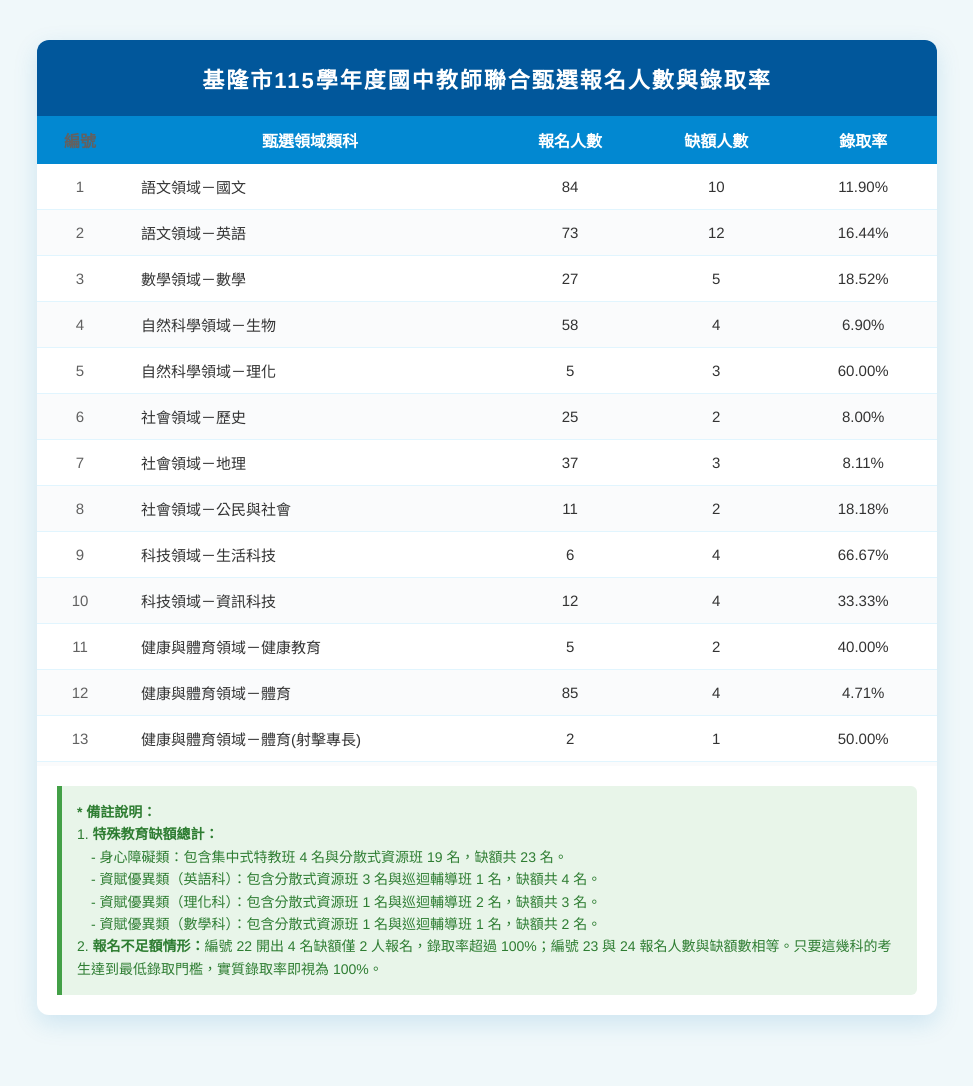
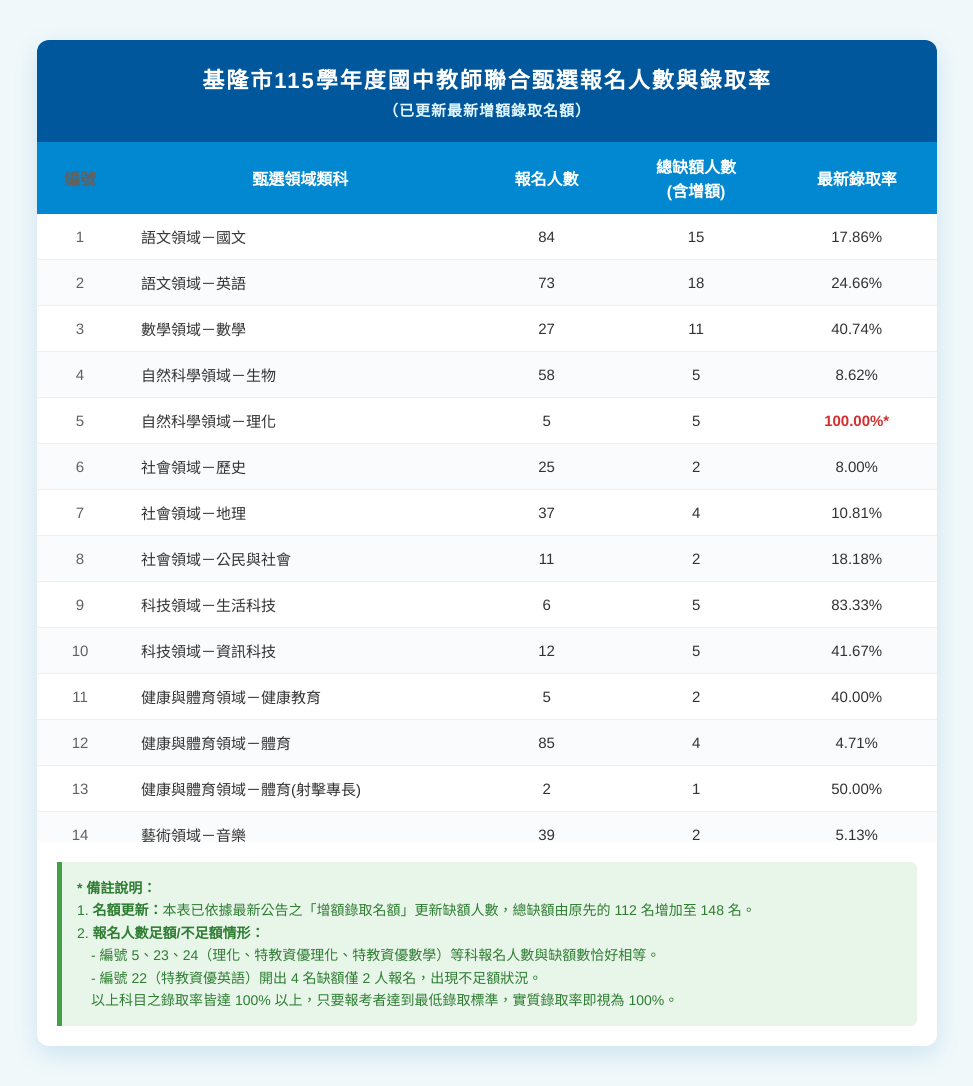
Before and after one commit to aa1863-alex/Teacher-recruitment-examination, a plain HTML site: page index.html in a window 1280 px wide. Shown: the whole page, without its empty margins (153-1126 px from the left). Before the commit the page ends 1055 px from the top, so only its background shows below. Drawn offline with Linux system fonts and the light colour scheme.

Commit message:
Revise teacher selection statistics with new quotas
Updated the statistics table for the 115th academic year teacher selection, including new admission quotas and revised acceptance rates.

```diff
--- a/index.html
+++ b/index.html
@@ -3,7 +3,7 @@
 <head>
     <meta charset="UTF-8">
     <meta name="viewport" content="width=device-width, initial-scale=1.0">
-    <title>基隆市115學年度國中教師聯合甄選統計表</title>
+    <title>基隆市115學年度國中教師聯合甄選統計表(含增額)</title>
     <style>
         body {
             font-family: 'Helvetica Neue', Helvetica, Arial, 'Microsoft JhengHei', sans-serif;
@@ -32,6 +32,14 @@
             padding: 22px 15px;
             font-size: 22px;
             letter-spacing: 2px;
+        }
+
+        .subtitle {
+            text-align: center;
+            color: #e1f5fe;
+            font-size: 15px;
+            margin-top: 5px;
+            letter-spacing: 1px;
         }
 
         table {
@@ -104,14 +112,14 @@
         /* 響應式設計：在手機上可水平滑動，電腦上可垂直滾動 */
         .table-responsive {
             overflow-x: auto;
-            max-height: 650px;
+            max-height: 700px;
         }
     </style>
 </head>
 <body>
 
     <div class="container">
-        <h2>基隆市115學年度國中教師聯合甄選報名人數與錄取率</h2>
+        <h2>基隆市115學年度國中教師聯合甄選報名人數與錄取率<br><div class="subtitle">（已更新最新增額錄取名額）</div></h2>
 
         <div class="table-responsive">
             <table>
@@ -120,41 +128,41 @@
                         <th class="column-no">編號</th>
                         <th>甄選領域類科</th>
                         <th>報名人數</th>
-                        <th>缺額人數</th>
-                        <th>錄取率</th>
+                        <th>總缺額人數<br>(含增額)</th>
+                        <th>最新錄取率</th>
                     </tr>
                 </thead>
                 <tbody>
-                    <tr><td class="column-no">1</td><td style="text-align: left;">語文領域－國文</td><td>84</td><td>10</td><td>11.90%</td></tr>
-                    <tr><td class="column-no">2</td><td style="text-align: left;">語文領域－英語</td><td>73</td><td>12</td><td>16.44%</td></tr>
-                    <tr><td class="column-no">3</td><td style="text-align: left;">數學領域－數學</td><td>27</td><td>5</td><td>18.52%</td></tr>
-                    <tr><td class="column-no">4</td><td style="text-align: left;">自然科學領域－生物</td><td>58</td><td>4</td><td>6.90%</td></tr>
-                    <tr><td class="column-no">5</td><td style="text-align: left;">自然科學領域－理化</td><td>5</td><td>3</td><td>60.00%</td></tr>
+                    <tr><td class="column-no">1</td><td style="text-align: left;">語文領域－國文</td><td>84</td><td>15</td><td>17.86%</td></tr>
+                    <tr><td class="column-no">2</td><td style="text-align: left;">語文領域－英語</td><td>73</td><td>18</td><td>24.66%</td></tr>
+                    <tr><td class="column-no">3</td><td style="text-align: left;">數學領域－數學</td><td>27</td><td>11</td><td>40.74%</td></tr>
+                    <tr><td class="column-no">4</td><td style="text-align: left;">自然科學領域－生物</td><td>58</td><td>5</td><td>8.62%</td></tr>
+                    <tr><td class="column-no">5</td><td style="text-align: left;">自然科學領域－理化</td><td>5</td><td>5</td><td class="highlight-rate">100.00%*</td></tr>
                     <tr><td class="column-no">6</td><td style="text-align: left;">社會領域－歷史</td><td>25</td><td>2</td><td>8.00%</td></tr>
-                    <tr><td class="column-no">7</td><td style="text-align: left;">社會領域－地理</td><td>37</td><td>3</td><td>8.11%</td></tr>
+                    <tr><td class="column-no">7</td><td style="text-align: left;">社會領域－地理</td><td>37</td><td>4</td><td>10.81%</td></tr>
                     <tr><td class="column-no">8</td><td style="text-align: left;">社會領域－公民與社會</td><td>11</td><td>2</td><td>18.18%</td></tr>
-                    <tr><td class="column-no">9</td><td style="text-align: left;">科技領域－生活科技</td><td>6</td><td>4</td><td>66.67%</td></tr>
-                    <tr><td class="column-no">10</td><td style="text-align: left;">科技領域－資訊科技</td><td>12</td><td>4</td><td>33.33%</td></tr>
+                    <tr><td class="column-no">9</td><td style="text-align: left;">科技領域－生活科技</td><td>6</td><td>5</td><td>83.33%</td></tr>
+                    <tr><td class="column-no">10</td><td style="text-align: left;">科技領域－資訊科技</td><td>12</td><td>5</td><td>41.67%</td></tr>
                     <tr><td class="column-no">11</td><td style="text-align: left;">健康與體育領域－健康教育</td><td>5</td><td>2</td><td>40.00%</td></tr>
                     <tr><td class="column-no">12</td><td style="text-align: left;">健康與體育領域－體育</td><td>85</td><td>4</td><td>4.71%</td></tr>
                     <tr><td class="column-no">13</td><td style="text-align: left;">健康與體育領域－體育(射擊專長)</td><td>2</td><td>1</td><td>50.00%</td></tr>
                     <tr><td class="column-no">14</td><td style="text-align: left;">藝術領域－音樂</td><td>39</td><td>2</td><td>5.13%</td></tr>
                     <tr><td class="column-no">15</td><td style="text-align: left;">藝術領域－視覺藝術(美術)</td><td>54</td><td>2</td><td>3.70%</td></tr>
-                    <tr><td class="column-no">16</td><td style="text-align: left;">藝術領域－表演藝術</td><td>40</td><td>4</td><td>10.00%</td></tr>
+                    <tr><td class="column-no">16</td><td style="text-align: left;">藝術領域－表演藝術</td><td>40</td><td>5</td><td>12.50%</td></tr>
                     <tr><td class="column-no">17</td><td style="text-align: left;">藝術領域－表演藝術(舞蹈專長)</td><td>2</td><td>1</td><td>50.00%</td></tr>
                     <tr><td class="column-no">18</td><td style="text-align: left;">綜合活動領域－輔導活動</td><td>40</td><td>3</td><td>7.50%</td></tr>
-                    <tr><td class="column-no">19</td><td style="text-align: left;">綜合活動領域－童軍</td><td>8</td><td>4</td><td>50.00%</td></tr>
+                    <tr><td class="column-no">19</td><td style="text-align: left;">綜合活動領域－童軍</td><td>8</td><td>5</td><td>62.50%</td></tr>
                     <tr><td class="column-no">20</td><td style="text-align: left;">綜合活動領域－家政</td><td>18</td><td>3</td><td>16.67%</td></tr>
-                    <tr><td class="column-no">21</td><td style="text-align: left;">特殊教育身心障礙類</td><td>72</td><td>23</td><td>31.94%</td></tr>
+                    <tr><td class="column-no">21</td><td style="text-align: left;">特殊教育身心障礙類</td><td>72</td><td>30</td><td>41.67%</td></tr>
                     <tr><td class="column-no">22</td><td style="text-align: left;">特殊教育資賦優異類(英語科)</td><td>2</td><td>4</td><td class="highlight-rate">200.00%*</td></tr>
                     <tr><td class="column-no">23</td><td style="text-align: left;">特殊教育資賦優異類(理化科)</td><td>3</td><td>3</td><td class="highlight-rate">100.00%*</td></tr>
                     <tr><td class="column-no">24</td><td style="text-align: left;">特殊教育資賦優異類(數學科)</td><td>2</td><td>2</td><td class="highlight-rate">100.00%*</td></tr>
-                    <tr><td class="column-no">25</td><td style="text-align: left;">專任輔導教師(含合聘)</td><td>59</td><td>5</td><td>8.47%</td></tr>
+                    <tr><td class="column-no">25</td><td style="text-align: left;">專任輔導教師(含合聘)</td><td>59</td><td>9</td><td>15.25%</td></tr>
                     <tr class="total-row">
                         <td colspan="2">合計</td>
                         <td>769</td>
-                        <td>112</td>
-                        <td>14.56%</td>
+                        <td>148</td>
+                        <td>19.25%</td>
                     </tr>
                 </tbody>
             </table>
@@ -162,12 +170,11 @@
 
         <div class="note">
             <strong>* 備註說明：</strong> <br>
-            1. <strong>特殊教育缺額總計：</strong><br>
-            　- 身心障礙類：包含集中式特教班 4 名與分散式資源班 19 名，缺額共 23 名。<br>
-            　- 資賦優異類（英語科）：包含分散式資源班 3 名與巡迴輔導班 1 名，缺額共 4 名。<br>
-            　- 資賦優異類（理化科）：包含分散式資源班 1 名與巡迴輔導班 2 名，缺額共 3 名。<br>
-            　- 資賦優異類（數學科）：包含分散式資源班 1 名與巡迴輔導班 1 名，缺額共 2 名。<br>
-            2. <strong>報名不足額情形：</strong>編號 22 開出 4 名缺額僅 2 人報名，錄取率超過 100%；編號 23 與 24 報名人數與缺額數相等。只要這幾科的考生達到最低錄取門檻，實質錄取率即視為 100%。
+            1. <strong>名額更新：</strong>本表已依據最新公告之「增額錄取名額」更新缺額人數，總缺額由原先的 112 名增加至 148 名。<br>
+            2. <strong>報名人數足額/不足額情形：</strong><br>
+            　- 編號 5、23、24（理化、特教資優理化、特教資優數學）等科報名人數與缺額數恰好相等。<br>
+            　- 編號 22（特教資優英語）開出 4 名缺額僅 2 人報名，出現不足額狀況。<br>
+            　以上科目之錄取率皆達 100% 以上，只要報考者達到最低錄取標準，實質錄取率即視為 100%。
         </div>
     </div>
 
```
